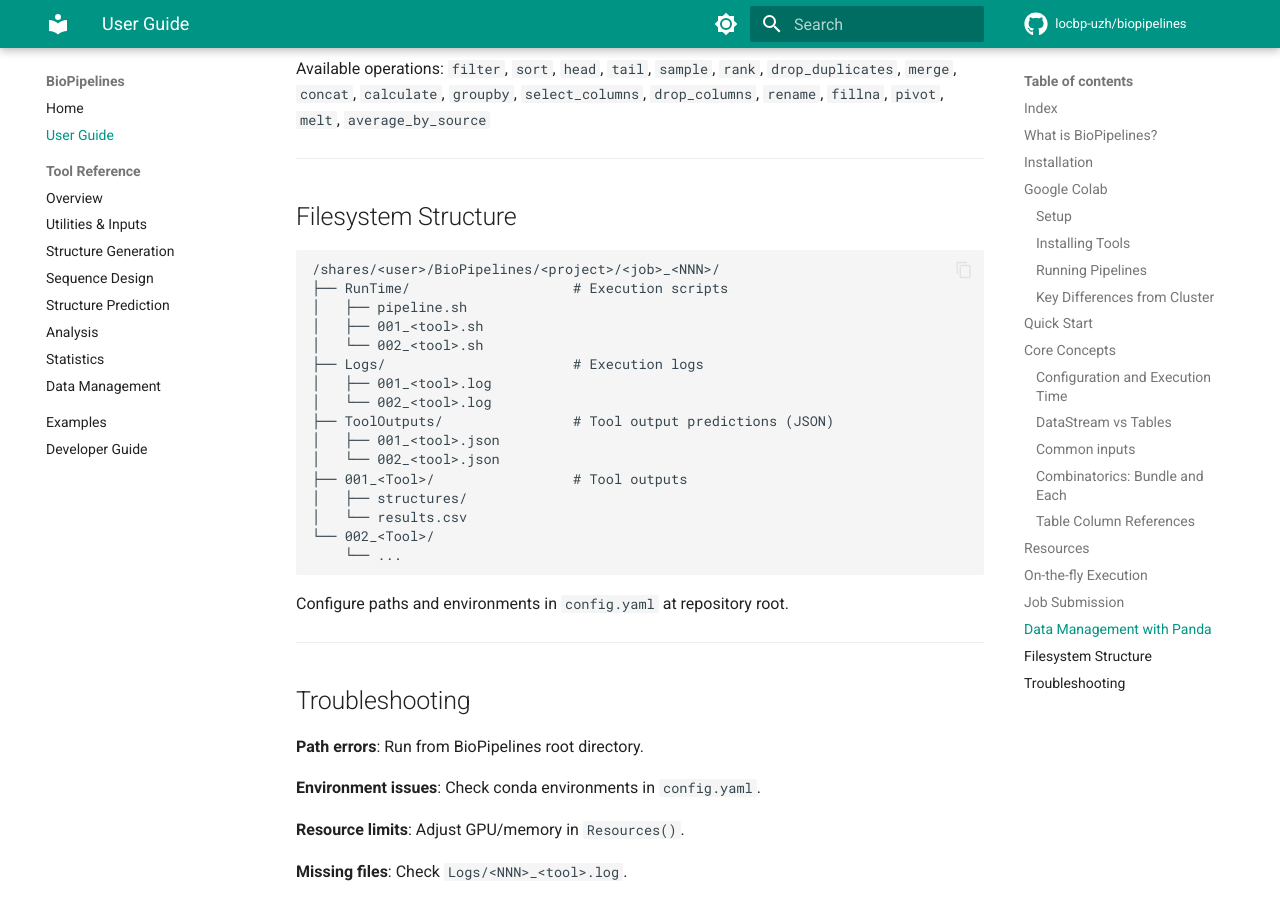
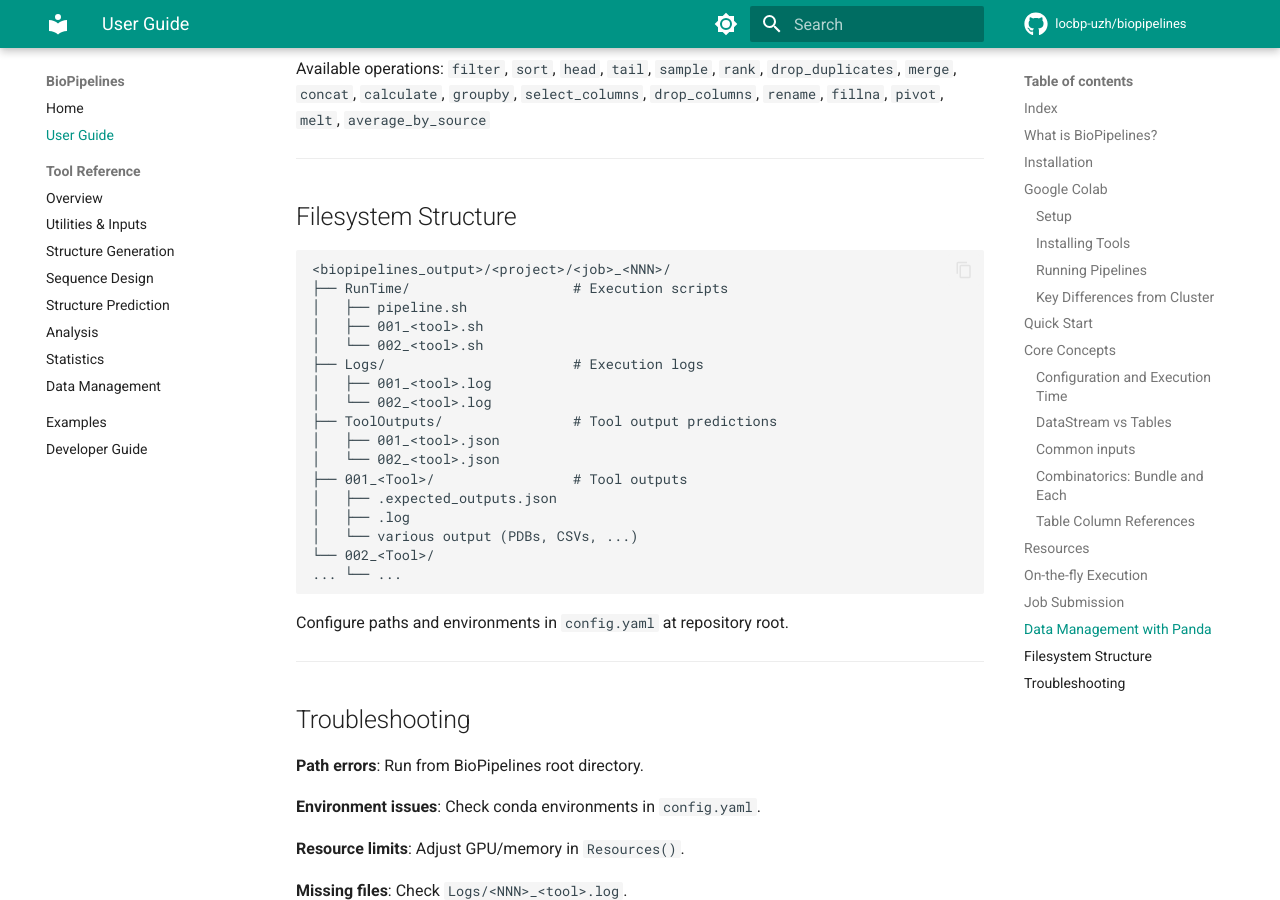
Before and after one commit to locbp-uzh/biopipelines, an MkDocs documentation site: the page built from Docs/UserManual.md, in a window 1280 px wide and 900 px high, scrolled down 11645 px. Built offline with MkDocs 1.6.1 and Material for MkDocs 9.7.7, drawn with Linux system fonts in a browser that asks for light colours; comment, search, counter and statistics services are not loaded; some of the changed text lies outside the part shown.

Commit message:
fixed terminology configuration execution phases

````diff
--- a/Docs/UserManual.md
+++ b/Docs/UserManual.md
@@ -534,7 +534,7 @@ Available operations: `filter`, `sort`, `head`, `tail`, `sample`, `rank`, `drop_
 ## Filesystem Structure
 
 ```
-/shares/<user>/BioPipelines/<project>/<job>_<NNN>/
+<biopipelines_output>/<project>/<job>_<NNN>/
 ├── RunTime/                    # Execution scripts
 │   ├── pipeline.sh
 │   ├── 001_<tool>.sh
@@ -542,15 +542,17 @@ Available operations: `filter`, `sort`, `head`, `tail`, `sample`, `rank`, `drop_
 ├── Logs/                       # Execution logs
 │   ├── 001_<tool>.log
 │   └── 002_<tool>.log
-├── ToolOutputs/                # Tool output predictions (JSON)
+├── ToolOutputs/                # Tool output predictions
 │   ├── 001_<tool>.json
 │   └── 002_<tool>.json
 ├── 001_<Tool>/                 # Tool outputs
-│   ├── structures/
-│   └── results.csv
+│   ├── .expected_outputs.json
+│   ├── .log
+│   └── various output (PDBs, CSVs, ...)
 └── 002_<Tool>/
-    └── ...
+... └── ...
 ```
+
 
 Configure paths and environments in `config.yaml` at repository root.
 
````
Also changed, not shown: other parts of Docs/UserManual.md (+2 -2 lines), 1 other file.
